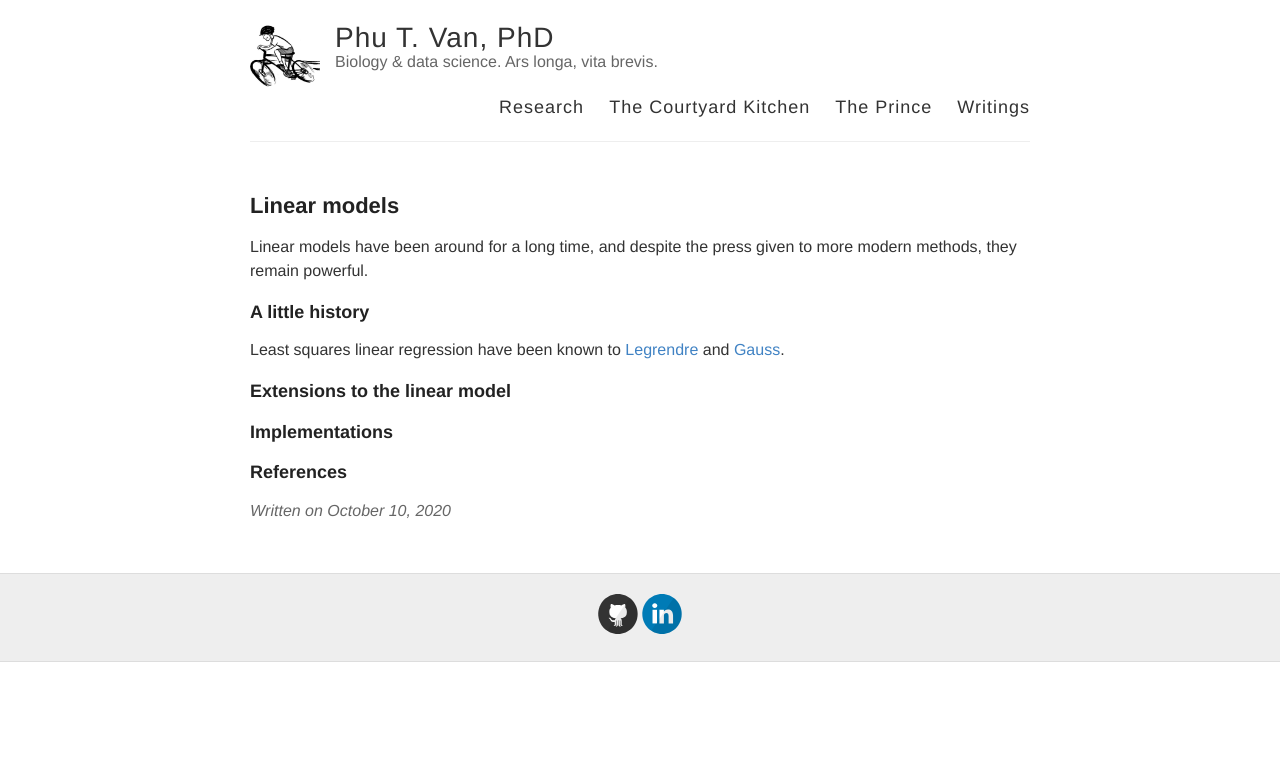
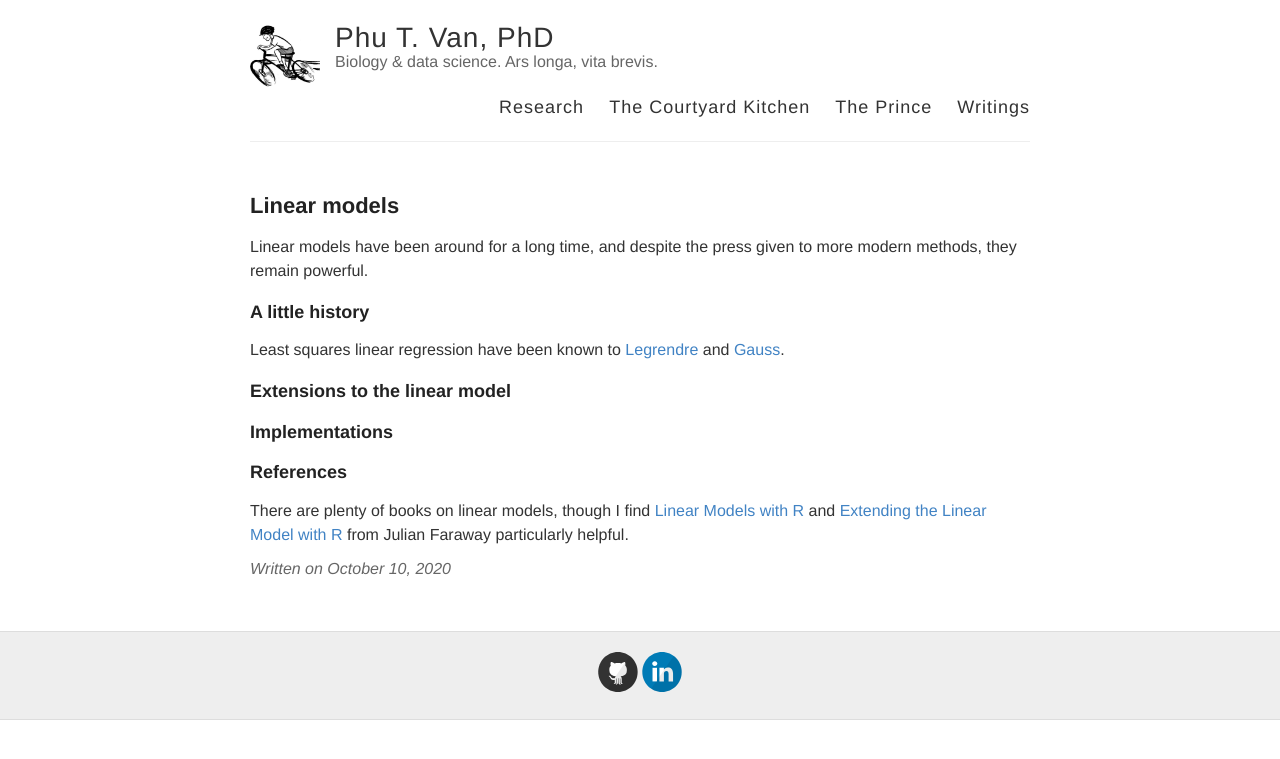
Before and after one commit to ptvan/ptvan.github.io, a Jekyll site: the page built from _posts/2020-10-10-linear-models.md, in a window 1280 px wide. Shown: the top 759 px of the page. Built offline with Jekyll 4.4.1, drawn with Linux system fonts in a browser that asks for light colours.

Commit message:
updated linear models blogpost

```diff
--- a/_posts/2020-10-10-linear-models.md
+++ b/_posts/2020-10-10-linear-models.md
@@ -14,3 +14,5 @@ Least squares linear regression have been known to [Legrendre](https://en.wikipe
 ### Implementations
 
 ### References
+
+There are plenty of books on linear models, though I find [Linear Models with R](https://people.bath.ac.uk/jjf23/LMR/index.html) and [Extending the Linear Model with R](https://people.bath.ac.uk/jjf23/ELM/index.html) from Julian Faraway particularly helpful.
```
